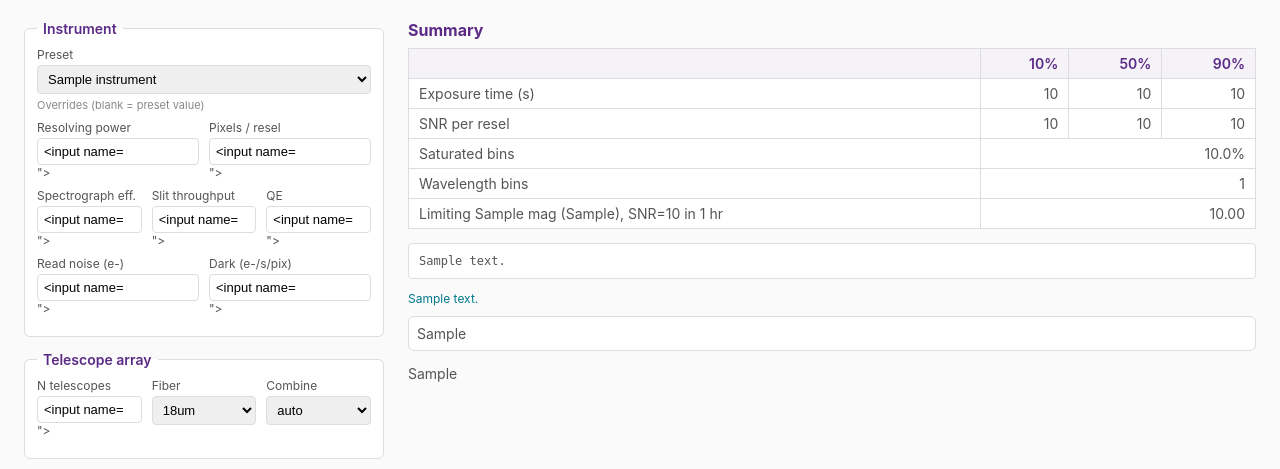
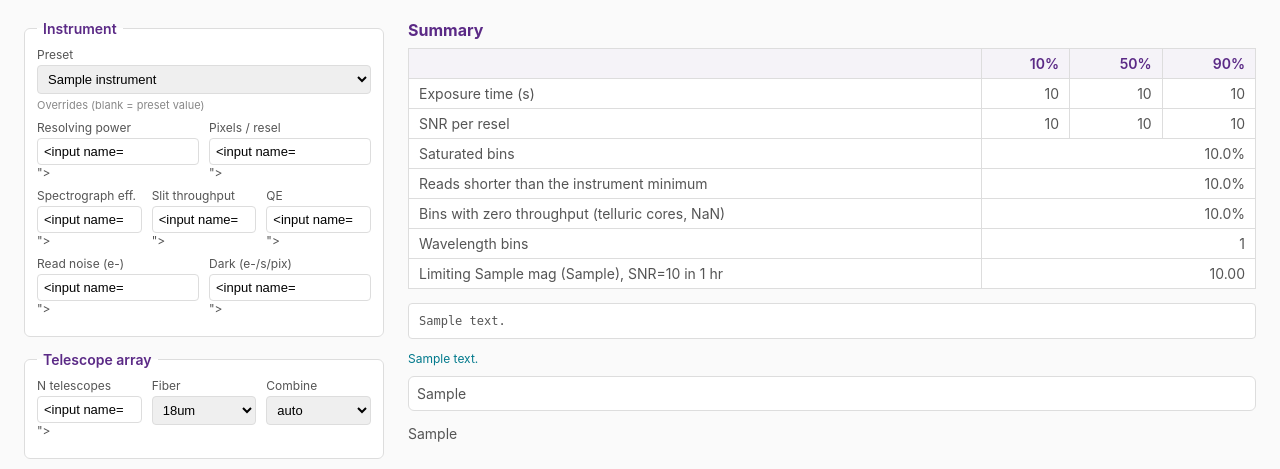
Before and after one commit to schmidt-observatories/lfast-etc, a Flask app: template src/lfast_etc/web/templates/index.html in a window 1280 px wide. Shown: the part 69-538 px from the top of the page. Run offline with Flask 3, Linux system fonts and the light colour scheme; the template is opened without the code that fills it: most values are stand-ins (such as "Sample title", 1, 10 or a date in 2020); form fields are guessed from the names that the template uses.

Commit message:
Web ETC: NaN-safe JSON, surface min-exposure and zero-throughput flags

```diff
--- a/src/lfast_etc/web/app.py
+++ b/src/lfast_etc/web/app.py
@@ -106,6 +106,8 @@
         "exptime": {str(k): float(v) for k, v in s["exptime"].items()},
         "snr": {str(k): float(v) for k, v in s["snr"].items()},
         "saturated_fraction": s["saturated_fraction"],
+        "below_min_exptime_fraction": s["below_min_exptime_fraction"],
+        "nan_fraction": float(np.mean(np.isnan(res.snr))),
         "n_bins": s["n_bins"],
         "limiting_mag_snr10_1hr": float(lim),
         "limiting_mag_band": src.band,
@@ -206,10 +208,12 @@
             return jsonify(error=str(e) or e.__class__.__name__), 400
         step = _decimate(len(res.wavelength), MAX_API_POINTS)
         sl = slice(None, None, step)
+        nan_to_none = lambda a: [None if np.isnan(v) else float(v) for v in a]   # NaN is not JSON
         return jsonify(
             mode=mode, decimation=step, describe=etc.describe(), source=src.describe(),
-            wavelength=res.wavelength[sl].tolist(), exptime=res.exptime[sl].tolist(),
-            snr=res.snr[sl].tolist(), saturated=res.saturated[sl].tolist(),
+            wavelength=res.wavelength[sl].tolist(), exptime=nan_to_none(res.exptime[sl]),
+            snr=nan_to_none(res.snr[sl]), saturated=res.saturated[sl].tolist(),
+            below_min_exptime=res.below_min_exptime[sl].tolist(),
             summary=summarize(etc, src, res),
         )
 
--- a/src/lfast_etc/web/templates/index.html
+++ b/src/lfast_etc/web/templates/index.html
@@ -119,6 +119,8 @@
       <tr><td>SNR per resel{% if mode_label == "snr" %} — solved{% endif %}</td>
         {% for p in ("10", "50", "90") %}<td>{{ "%.4g"|format(summary.snr[p]) }}</td>{% endfor %}</tr>
       <tr><td>Saturated bins</td><td colspan="3">{{ "%.1f"|format(100 * summary.saturated_fraction) }}%</td></tr>
+      <tr><td>Reads shorter than the instrument minimum</td><td colspan="3">{{ "%.1f"|format(100 * summary.below_min_exptime_fraction) }}%</td></tr>
+      <tr><td>Bins with zero throughput (telluric cores, NaN)</td><td colspan="3">{{ "%.1f"|format(100 * summary.nan_fraction) }}%</td></tr>
       <tr><td>Wavelength bins</td><td colspan="3">{{ summary.n_bins }}</td></tr>
       <tr><td>Limiting {{ summary.limiting_mag_band }} mag ({{ summary.limiting_mag_system }}), SNR=10 in 1 hr</td>
         <td colspan="3">{{ "%.2f"|format(summary.limiting_mag_snr10_1hr) }}</td></tr>
```
Also changed, not shown: tests/test_web.py (+9 -0 lines).
